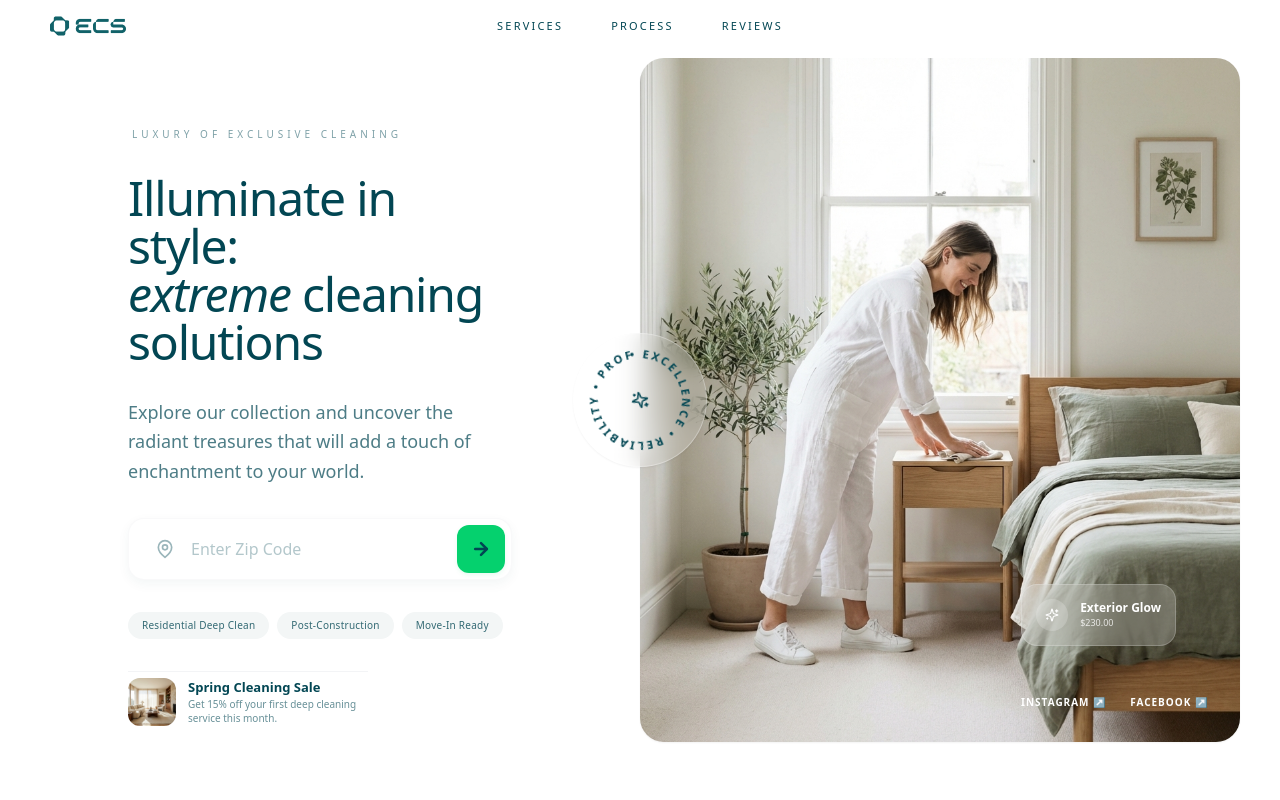
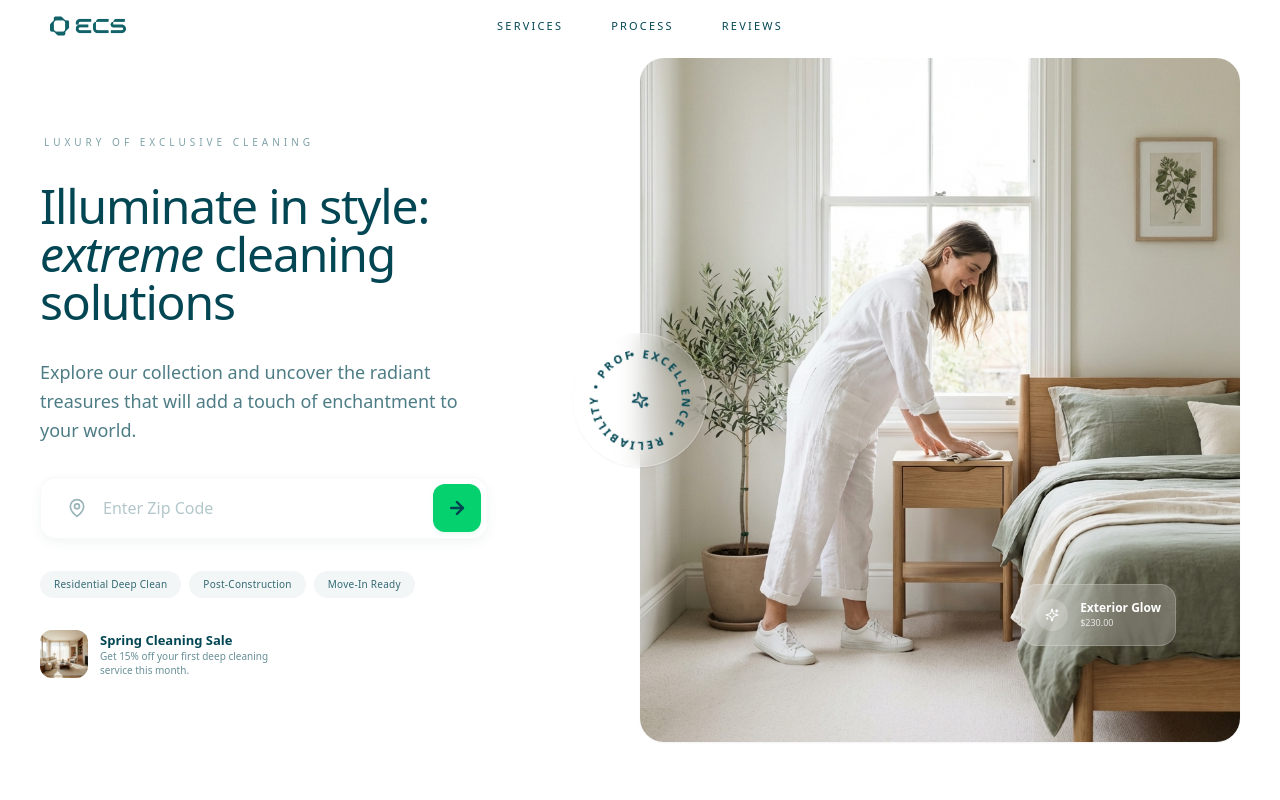
Before and after one commit to renatoquerales28-byte/extreme-cleaning-next, a Next.js app: page / in a window 1280 px wide. Shown: the top 800 px of the page. Built offline with nearby package versions, Linux system fonts and the light colour scheme.

Commit message:
style: balance hero padding, remove social links, and clean up promo card

```diff
--- a/src/components/landing/HeroSection.tsx
+++ b/src/components/landing/HeroSection.tsx
@@ -23,7 +23,7 @@ export default function HeroSection() {
             <div className="max-w-[1700px] mx-auto grid grid-cols-1 lg:grid-cols-2 h-full gap-4 lg:gap-0">
 
                 {/* Left Column: Content & Conversion */}
-                <div className="relative z-20 flex flex-col justify-center px-6 lg:px-20 xl:px-32 h-full lg:pt-[53px]">
+                <div className="relative z-20 flex flex-col justify-center p-6 lg:p-10 lg:pr-0 h-full lg:pt-[53px]">
                     <motion.div
                         initial={{ opacity: 0, y: 20 }}
                         animate={{ opacity: 1, y: 0 }}
@@ -88,7 +88,7 @@ export default function HeroSection() {
                         </div>
 
                         {/* Promo Widget - Coordinated position */}
-                        <div className="flex items-center gap-3 pt-1.5 border-t border-gray-100 w-fit">
+                        <div className="flex items-center gap-3 w-fit">
                             <div className="w-10 h-10 lg:w-12 lg:h-12 rounded-xl bg-gray-100 relative overflow-hidden flex-shrink-0">
                                 <Image src="/brand/service-residential.png" alt="Promo" fill className="object-cover" />
                             </div>
@@ -116,11 +116,6 @@ export default function HeroSection() {
                             priority
                         />
 
-                        {/* Overlay: Social Links */}
-                        <div className="absolute bottom-8 right-8 text-white flex gap-6 text-[10px] font-bold tracking-widest uppercase">
-                            <a href="#" className="hover:opacity-70 transition-opacity">Instagram ↗</a>
-                            <a href="#" className="hover:opacity-70 transition-opacity">Facebook ↗</a>
-                        </div>
 
                         {/* Glassmorphism Chip */}
                         <div className="absolute bottom-24 right-16 bg-white/20 backdrop-blur-xl p-3.5 rounded-2xl flex items-center gap-3 text-white border border-white/20 max-w-[180px]">
```
